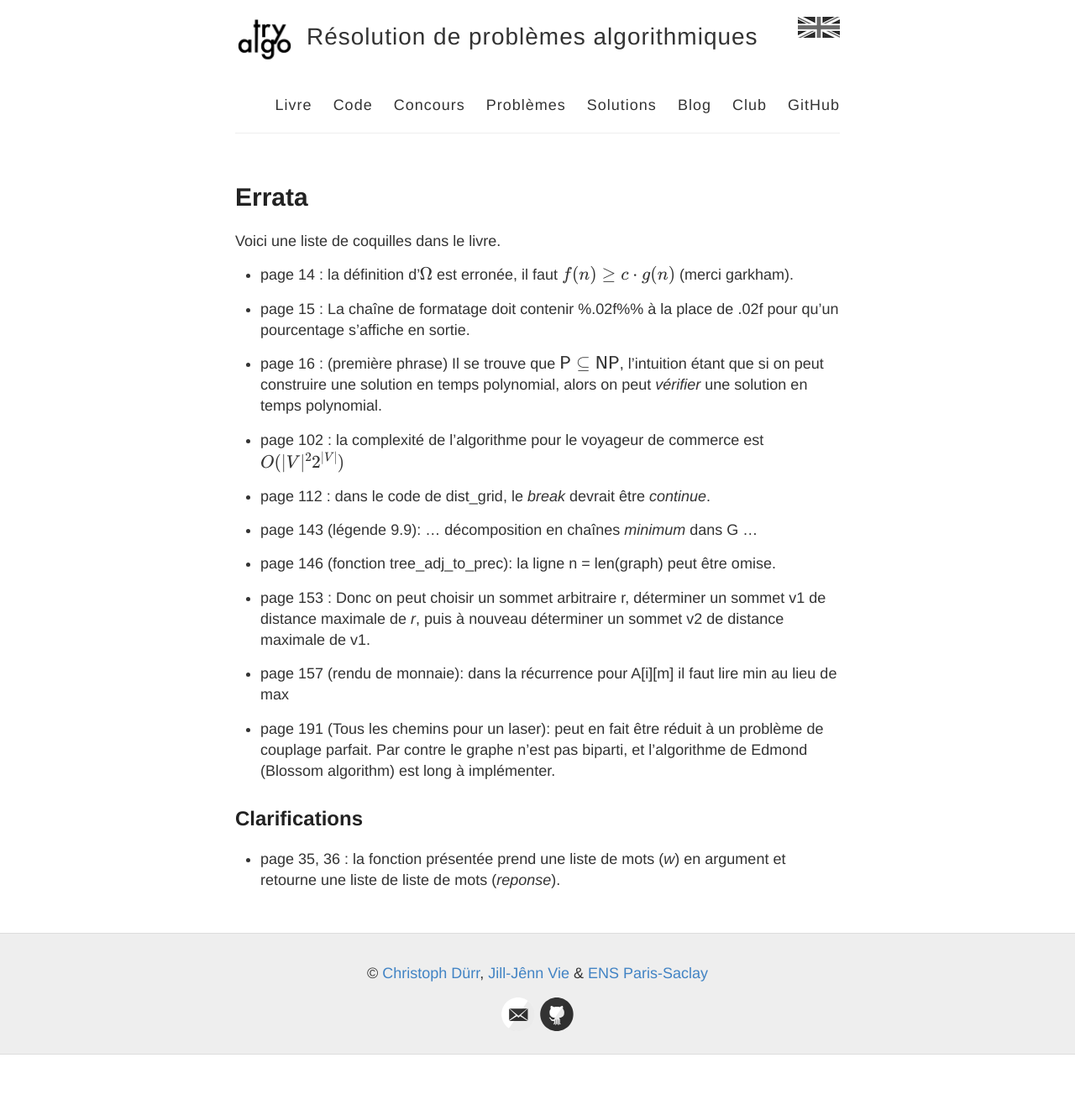
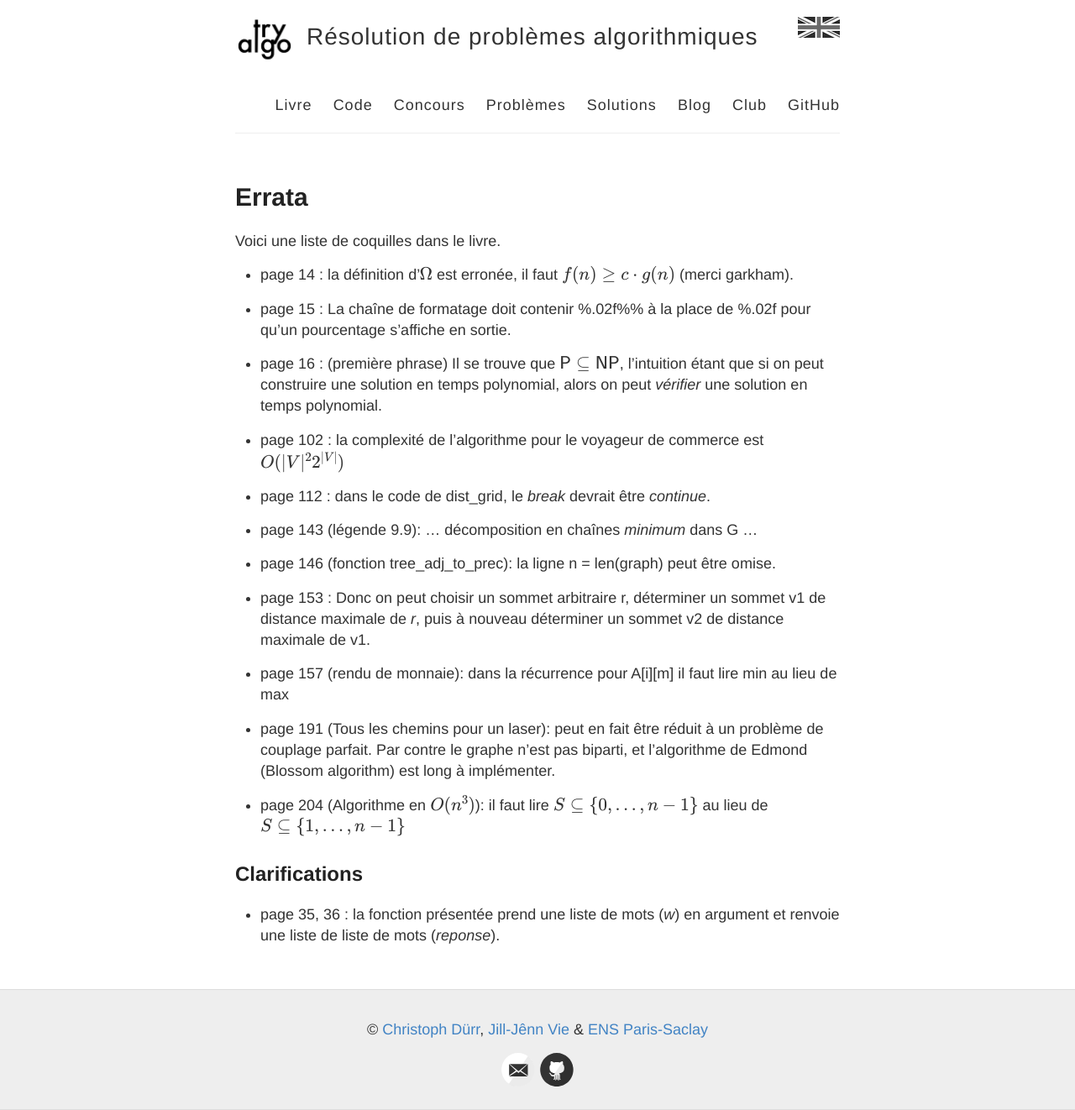
Before and after one commit to jilljenn/tryalgo.org, a Jekyll site: the page built from errata.md, in a window 1280 px wide. Shown: the whole page at 84% size. Built offline with Jekyll 4.4.1, drawn with Linux system fonts in a browser that asks for light colours; nearby versions of some CDN libraries; formulas are drawn with MathJax 3; before the commit the page ends 1256 px from its top, so only the background shows below that.

Commit message:
errata merci Jean-Christophe Filliatre

```diff
--- a/errata.md
+++ b/errata.md
@@ -7,7 +7,7 @@ Voici une liste de coquilles dans le livre.
 
 - page 14 : la définition d'$\Omega$ est erronée, il faut $f(n) \geq c \cdot g(n)$ (merci garkham).
 
-- page 15 : La chaîne de formatage doit contenir %.02f%% à la place de .02f pour qu'un pourcentage s'affiche en sortie.
+- page 15 : La chaîne de formatage doit contenir %.02f%% à la place de %.02f pour qu'un pourcentage s'affiche en sortie.
 
 - page 16 : (première phrase) Il se trouve que $\textsf{P} \subseteq \textsf{NP}$, l'intuition étant que si on peut construire une solution en temps polynomial, alors on peut *vérifier* une solution en temps polynomial.
 
@@ -25,7 +25,8 @@ Voici une liste de coquilles dans le livre.
 
 - page 191 (Tous les chemins pour un laser): peut en fait être réduit à un problème de couplage parfait.  Par contre le graphe n'est pas biparti, et l'algorithme de Edmond (Blossom algorithm) est long à implémenter.
 
+- page 204 (Algorithme en \\(O(n^3)\\)): il faut lire \\(S \subseteq\\{0,\ldots,n-1\\}\\) au lieu de \\( S \subseteq\\{1,\ldots,n-1\\} \\)
 
 ## Clarifications
 
-- page 35, 36 : la fonction présentée prend une liste de mots (*w*) en argument et retourne une liste de liste de mots (*reponse*).
+- page 35, 36 : la fonction présentée prend une liste de mots (*w*) en argument et renvoie une liste de liste de mots (*reponse*).
```
